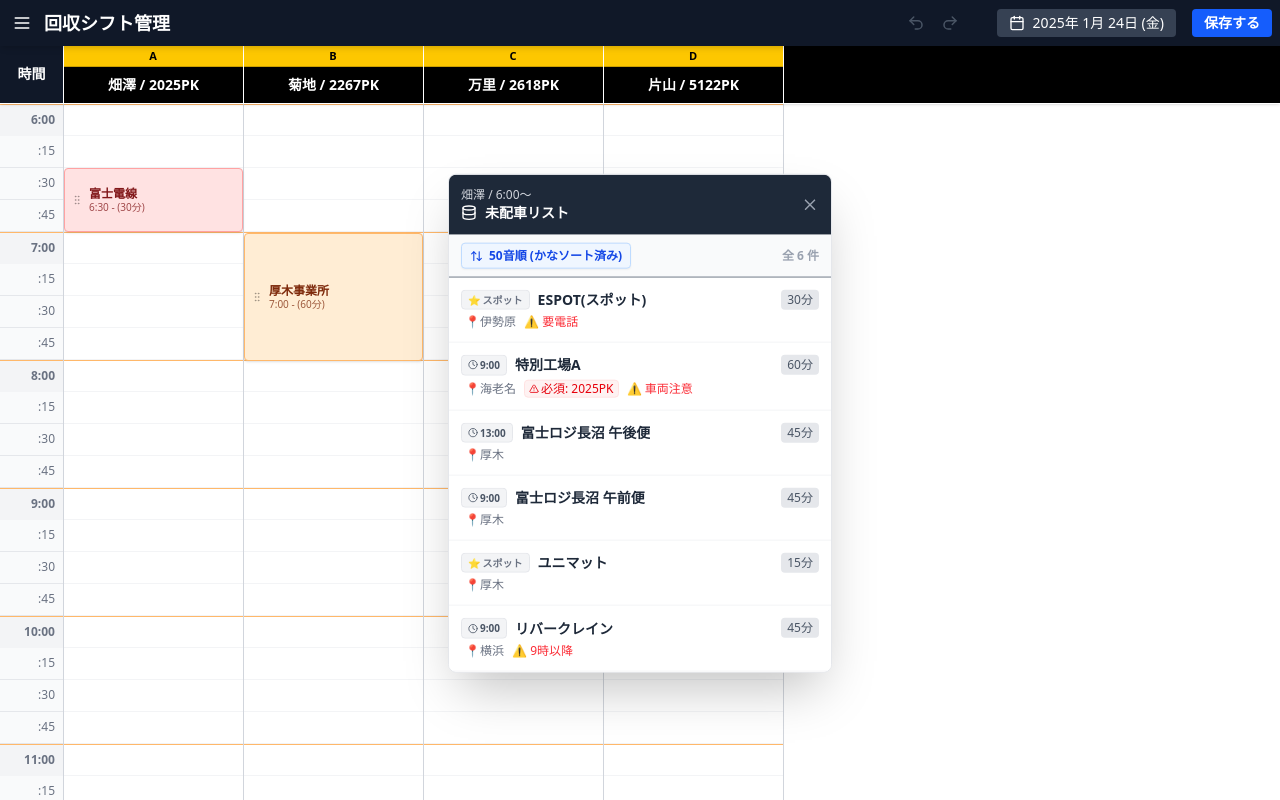
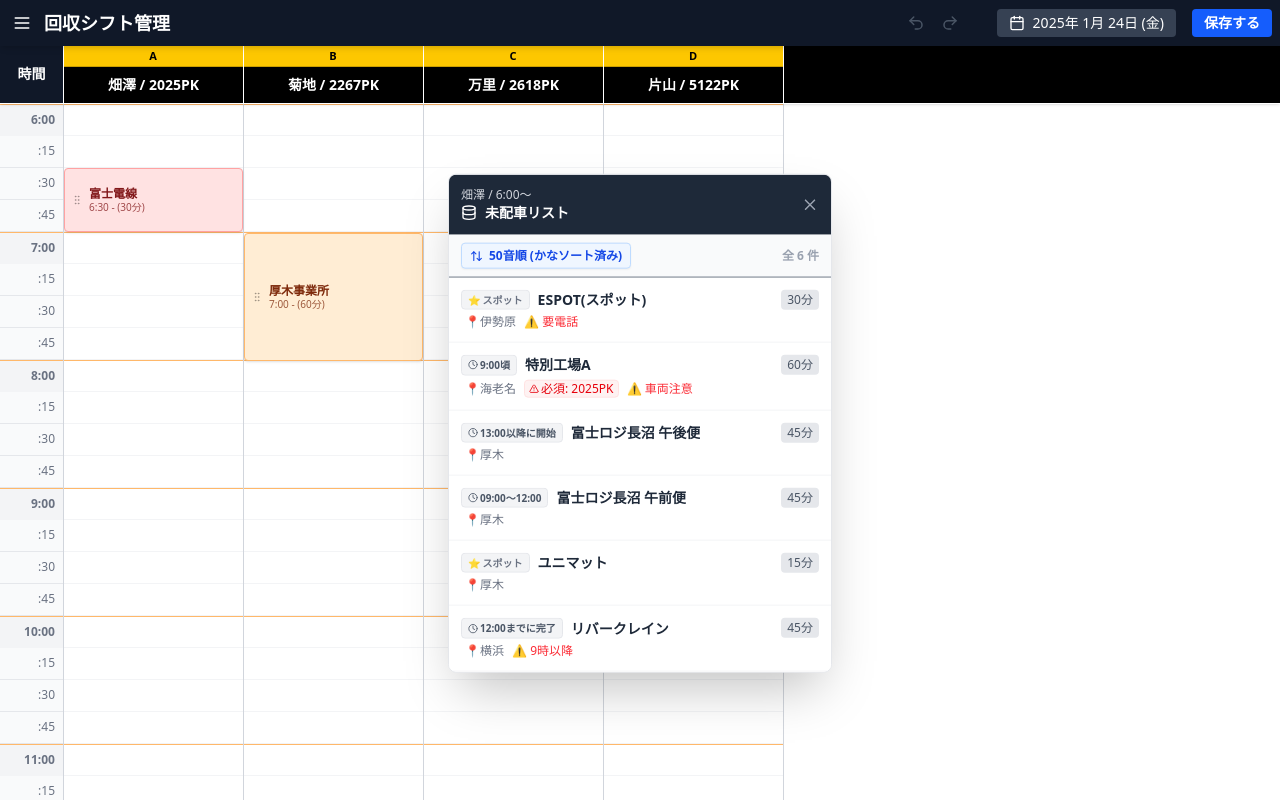
Before and after one commit to MatsumeiShyou/TBNY-DXOS, a React (Vite) app: page / in a window 1280 px wide. Both pictures are taken after a click on the element 153 px from the left and 119 px from the top of the page. Built offline with nearby package versions, Linux system fonts and the light colour scheme.

Commit message:
[README-Skip: UI拡張] 希望時間のデータ構造・UIと配車警告ロジックの拡張 Fact: ユーザーからの要件による対応

```diff
--- a/src/components/CustomerManagementModal.jsx
+++ b/src/components/CustomerManagementModal.jsx
@@ -1,6 +1,7 @@
 import React, { useState, useEffect } from 'react';
 import { X, Plus, Search, Trash2, Building, Calendar, Settings, AlertCircle } from 'lucide-react';
 import { MASTER_VEHICLES_LIST } from '../data/constants';
+import { parsePreferredTime } from '../utils/timeUtils';
 
 const DAYS = [
   { key: 'mon', label: '月' },
@@ -46,7 +47,7 @@ export default function CustomerManagementModal({ customers, masterVehicles, onS
 
   const handleSelectCustomer = (customer) => {
     setSelectedCustomerId(customer.id);
-    setFormData({ ...customer });
+    setFormData({ ...initialFormState, ...customer });
     setActiveTab('basic');
   };
 
@@ -62,6 +63,32 @@ export default function CustomerManagementModal({ customers, masterVehicles, onS
       ...prev,
       [name]: type === 'checkbox' ? checked : value
     }));
+  };
+
+  const handlePrefTypeChange = (e) => {
+    const newType = e.target.value;
+    let newStr = '';
+    if (newType === 'between') newStr = '09:00-11:00';
+    else if (newType === 'before') newStr = '~12:00';
+    else if (newType === 'after') newStr = '13:00~';
+    else if (newType === 'exact') newStr = '09:00';
+
+    setFormData(prev => ({ ...prev, preferredTime: newStr }));
+  };
+
+  const handlePrefTimeChange = (field, val) => {
+    const parsed = parsePreferredTime(formData.preferredTime);
+    let newStr = formData.preferredTime;
+    if (parsed.type === 'between') {
+      newStr = field === 'start' ? `${val}-${parsed.end || '11:00'}` : `${parsed.start || '09:00'}-${val}`;
+    } else if (parsed.type === 'before') {
+      newStr = `~${val}`;
+    } else if (parsed.type === 'after') {
+      newStr = `${val}~`;
+    } else if (parsed.type === 'exact') {
+      newStr = val;
+    }
+    setFormData(prev => ({ ...prev, preferredTime: newStr }));
   };
 
   const handleScheduleChange = (day, freq) => {
@@ -261,7 +288,7 @@ export default function CustomerManagementModal({ customers, masterVehicles, onS
                               <div className="w-8 text-sm font-bold text-gray-700">{day.label}</div>
                               <div className="flex flex-wrap gap-2">
                                 {FREQUENCIES.map(freq => {
-                                  const isActive = (formData.scheduleRules[day.key] || []).includes(freq.value);
+                                  const isActive = (formData.scheduleRules?.[day.key] || []).includes(freq.value);
                                   return (
                                     <button
                                       key={freq.value}
@@ -291,9 +318,45 @@ export default function CustomerManagementModal({ customers, masterVehicles, onS
                     </div>
 
                     <div className="grid grid-cols-3 gap-4">
-                      <div>
+                      <div className="col-span-2">
                         <label className="block text-xs font-bold text-gray-600 mb-1">希望時間</label>
-                        <input type="time" name="preferredTime" value={formData.preferredTime} onChange={handleChange} className="w-full border rounded p-2 text-sm" />
+                        <div className="flex gap-2">
+                          <select
+                            value={parsePreferredTime(formData.preferredTime).type}
+                            onChange={handlePrefTypeChange}
+                            className="border rounded p-2 text-sm bg-white"
+                          >
+                            <option value="none">指定なし</option>
+                            <option value="between">時間帯指定 (〜の間)</option>
+                            <option value="before">期限指定 (〜までに)</option>
+                            <option value="after">以降指定 (〜以降)</option>
+                            <option value="exact">時間指定 (〜頃)</option>
+                          </select>
+
+                          {(() => {
+                            const parsed = parsePreferredTime(formData.preferredTime);
+                            if (parsed.type === 'between') {
+                              return (
+                                <div className="flex items-center gap-1">
+                                  <input type="time" value={parsed.start || ''} onChange={e => handlePrefTimeChange('start', e.target.value)} className="border rounded p-2 text-sm w-[110px]" />
+                                  <span className="text-gray-500">〜</span>
+                                  <input type="time" value={parsed.end || ''} onChange={e => handlePrefTimeChange('end', e.target.value)} className="border rounded p-2 text-sm w-[110px]" />
+                                </div>
+                              );
+                            } else if (parsed.type === 'before' || parsed.type === 'after' || parsed.type === 'exact') {
+                              return (
+                                <div className="flex items-center gap-1">
+                                  {parsed.type === 'before' && <span className="text-sm text-gray-500">遅くとも</span>}
+                                  <input type="time" value={parsed.time || ''} onChange={e => handlePrefTimeChange('time', e.target.value)} className="border rounded p-2 text-sm w-[110px]" />
+                                  {parsed.type === 'before' && <span className="text-sm text-gray-500">までに</span>}
+                                  {parsed.type === 'after' && <span className="text-sm text-gray-500">以降</span>}
+                                  {parsed.type === 'exact' && <span className="text-sm text-gray-500">頃</span>}
+                                </div>
+                              );
+                            }
+                            return null;
+                          })()}
+                        </div>
                       </div>
                       <div>
                         <label className="block text-xs font-bold text-gray-600 mb-1">デフォルト所要時間(分)</label>
@@ -303,7 +366,7 @@ export default function CustomerManagementModal({ customers, masterVehicles, onS
                         <label className="block text-xs font-bold text-gray-600 mb-1">必須車両</label>
                         <select name="requiredVehicle" value={formData.requiredVehicle} onChange={handleChange} className="w-full border rounded p-2 text-sm bg-white">
                           <option value="">指定なし</option>
-                          {masterVehicles.map(v => <option key={v.id} value={v.name}>{v.name}</option>)}
+                          {(masterVehicles || []).map(v => <option key={v.id} value={v.name}>{v.name}</option>)}
                         </select>
                       </div>
                     </div>
@@ -311,7 +374,7 @@ export default function CustomerManagementModal({ customers, masterVehicles, onS
                     <div>
                       <label className="block text-xs font-bold text-gray-600 mb-1">回収品目タグ</label>
                       <div className="flex flex-wrap gap-2 mb-2">
-                        {formData.items.map(item => (
+                        {(formData.items || []).map(item => (
                           <span key={item} className="inline-flex items-center gap-1 px-2 py-1 bg-blue-50 text-blue-700 border border-blue-200 rounded text-xs font-bold">
                             {item}
                             <button type="button" onClick={() => removeItemTag(item)} className="hover:text-red-500"><X size={12} /></button>
--- a/src/components/JobCard.jsx
+++ b/src/components/JobCard.jsx
@@ -1,6 +1,6 @@
 import { GripVertical, AlertTriangle } from 'lucide-react';
 import { COLOR_PALETTE, QUARTER_HEIGHT_REM } from '../data/constants';
-import { timeToMinutes } from '../utils/timeUtils';
+import { timeToMinutes, isTimeWarning, formatPreferredTime } from '../utils/timeUtils';
 
 export default function JobCard({
   job,
@@ -30,7 +30,7 @@ export default function JobCard({
     >
       {renderJobHourLines(job)}
       {job.isVehicleError && <div className="absolute top-0 right-0 p-0.5 z-30 bg-red-500 text-white rounded-bl-md shadow"><AlertTriangle size={12} /></div>}
-      {!job.isVehicleError && job.preferredTime && Math.abs(timeToMinutes(job.startTime) - timeToMinutes(job.preferredTime)) > 15 && <div className="absolute top-0 right-0 p-0.5 z-30 bg-amber-500 text-white rounded-bl-md shadow" title={`希望: ${job.preferredTime}`}><AlertTriangle size={12} /></div>}
+      {!job.isVehicleError && job.preferredTime && isTimeWarning(job.startTime, job.duration, job.preferredTime) && <div className="absolute top-0 right-0 p-0.5 z-30 bg-amber-500 text-white rounded-bl-md shadow" title={`希望: ${formatPreferredTime(job.preferredTime)}`}><AlertTriangle size={12} /></div>}
       <div className="absolute top-0 left-0 right-0 h-1.5 cursor-ns-resize z-20 hover:bg-black/10 transition-colors rounded-t" onMouseDown={(e) => { e.stopPropagation(); recordHistory(); setResizingState({ id: job.id, direction: 'top', startY: e.clientY, originalDuration: job.duration, originalStartTime: job.startTime }); }} />
       <div className="absolute left-0 top-0 bottom-0 w-6 flex items-center justify-center cursor-grab active:cursor-grabbing z-20 hover:bg-black/5 rounded-l" onMouseDown={(e) => { e.stopPropagation(); if (e.button === 2) e.preventDefault(); setDraggingJobId(job.id); setSelectedJobId(job.id); setDragButton(e.button); setDragOffset({ x: e.clientX, y: e.clientY }); setDragCurrent({ x: 0, y: 0 }); setDragMousePos({ x: e.clientX, y: e.clientY }); }}>
         <GripVertical size={12} className="text-black/20" />
--- a/src/components/PendingJobsModal.jsx
+++ b/src/components/PendingJobsModal.jsx
@@ -1,5 +1,6 @@
 import { useMemo } from 'react';
 import { X, Database, ArrowUpDown, Clock, AlertTriangle } from 'lucide-react';
+import { formatPreferredTime } from '../utils/timeUtils';
 
 export default function PendingJobsModal({ selectedCell, pendingJobs, driverName, onAddJob, onClose }) {
   if (!selectedCell) return null;
@@ -37,7 +38,7 @@ export default function PendingJobsModal({ selectedCell, pendingJobs, driverName
               <div className="flex justify-between items-start">
                 <div className="flex items-center gap-2 overflow-hidden">
                   {job.preferredTime ? (
-                    <span className="text-[10px] px-1.5 py-0.5 rounded font-bold border bg-gray-100 text-gray-600 border-gray-200 flex items-center gap-0.5 whitespace-nowrap"><Clock size={10} /> {job.preferredTime}</span>
+                    <span className="text-[10px] px-1.5 py-0.5 rounded font-bold border bg-gray-100 text-gray-600 border-gray-200 flex items-center gap-0.5 whitespace-nowrap"><Clock size={10} /> {formatPreferredTime(job.preferredTime)}</span>
                   ) : (
                     <span className="text-[10px] px-1.5 py-0.5 rounded font-bold border bg-gray-100 text-gray-500 border-gray-200 whitespace-nowrap">⭐ スポット</span>
                   )}
--- a/src/data/constants.js
+++ b/src/data/constants.js
@@ -37,7 +37,7 @@ export const CUSTOMERS = [
     holidayCollection: false,
     defaultDuration: 45, requiredVehicle: '',
     items: [], note: '', isInvalid: false,
-    preferredTime: '9:00'
+    preferredTime: '09:00-12:00'
   },
   {
     id: 'c1_pm',
@@ -48,7 +48,7 @@ export const CUSTOMERS = [
     holidayCollection: false,
     defaultDuration: 45, requiredVehicle: '',
     items: [], note: '', isInvalid: false,
-    preferredTime: '13:00'
+    preferredTime: '13:00~'
   },
   {
     id: 'c2',
@@ -69,7 +69,7 @@ export const CUSTOMERS = [
     holidayCollection: true,
     defaultDuration: 45, requiredVehicle: '',
     items: [], note: '9時以降', isInvalid: false,
-    preferredTime: '9:00'
+    preferredTime: '~12:00'
   },
   {
     id: 'c4',
--- a/src/utils/timeUtils.js
+++ b/src/utils/timeUtils.js
@@ -16,3 +16,72 @@ export const getHashIndex = (str, max) => {
   }
   return Math.abs(hash) % max;
 };
+
+// ==========================================
+// 希望時間 (preferredTime) 拡張ロジック
+// ==========================================
+
+export const parsePreferredTime = (prefStr) => {
+  if (!prefStr) return { type: 'none' };
+
+  if (prefStr.includes('-')) {
+    const [start, end] = prefStr.split('-');
+    return { type: 'between', start, end };
+  } else if (prefStr.startsWith('~')) {
+    return { type: 'before', time: prefStr.slice(1) };
+  } else if (prefStr.endsWith('~')) {
+    return { type: 'after', time: prefStr.slice(0, -1) };
+  } else {
+    // 下位互換性（既存の古い形式 '9:00' 等）
+    return { type: 'exact', time: prefStr };
+  }
+};
+
+export const formatPreferredTime = (prefStr) => {
+  const parsed = parsePreferredTime(prefStr);
+  switch (parsed.type) {
+    case 'between': return `${parsed.start}〜${parsed.end}`;
+    case 'before': return `${parsed.time}までに完了`;
+    case 'after': return `${parsed.time}以降に開始`;
+    case 'exact': return `${parsed.time}頃`;
+    default: return '';
+  }
+};
+
+export const isTimeWarning = (startTimeStr, durationMinutes, prefStr) => {
+  const parsed = parsePreferredTime(prefStr);
+  if (parsed.type === 'none') return false;
+
+  const startMins = timeToMinutes(startTimeStr);
+  const endMins = startMins + (Number(durationMinutes) || 0);
+
+  switch (parsed.type) {
+    case 'between': {
+      const prefStart = timeToMinutes(parsed.start);
+      const prefEnd = timeToMinutes(parsed.end);
+      // 開始時間が範囲外なら警告
+      if (startMins < prefStart || startMins > prefEnd) return true;
+      return false;
+    }
+    case 'before': {
+      const prefTime = timeToMinutes(parsed.time);
+      // 回収開始が指定時間を超えていれば警告
+      if (startMins > prefTime) return true;
+      return false;
+    }
+    case 'after': {
+      const prefTime = timeToMinutes(parsed.time);
+      // 開始時間が指定時間より早ければ警告
+      if (startMins < prefTime) return true;
+      return false;
+    }
+    case 'exact': {
+      const prefTime = timeToMinutes(parsed.time);
+      // 従来通り、開始時間が15分以上ズレていれば警告
+      if (Math.abs(startMins - prefTime) > 15) return true;
+      return false;
+    }
+    default:
+      return false;
+  }
+};
```
Also changed, not shown: 1 other file (tests, documents, lock files or other folders).
